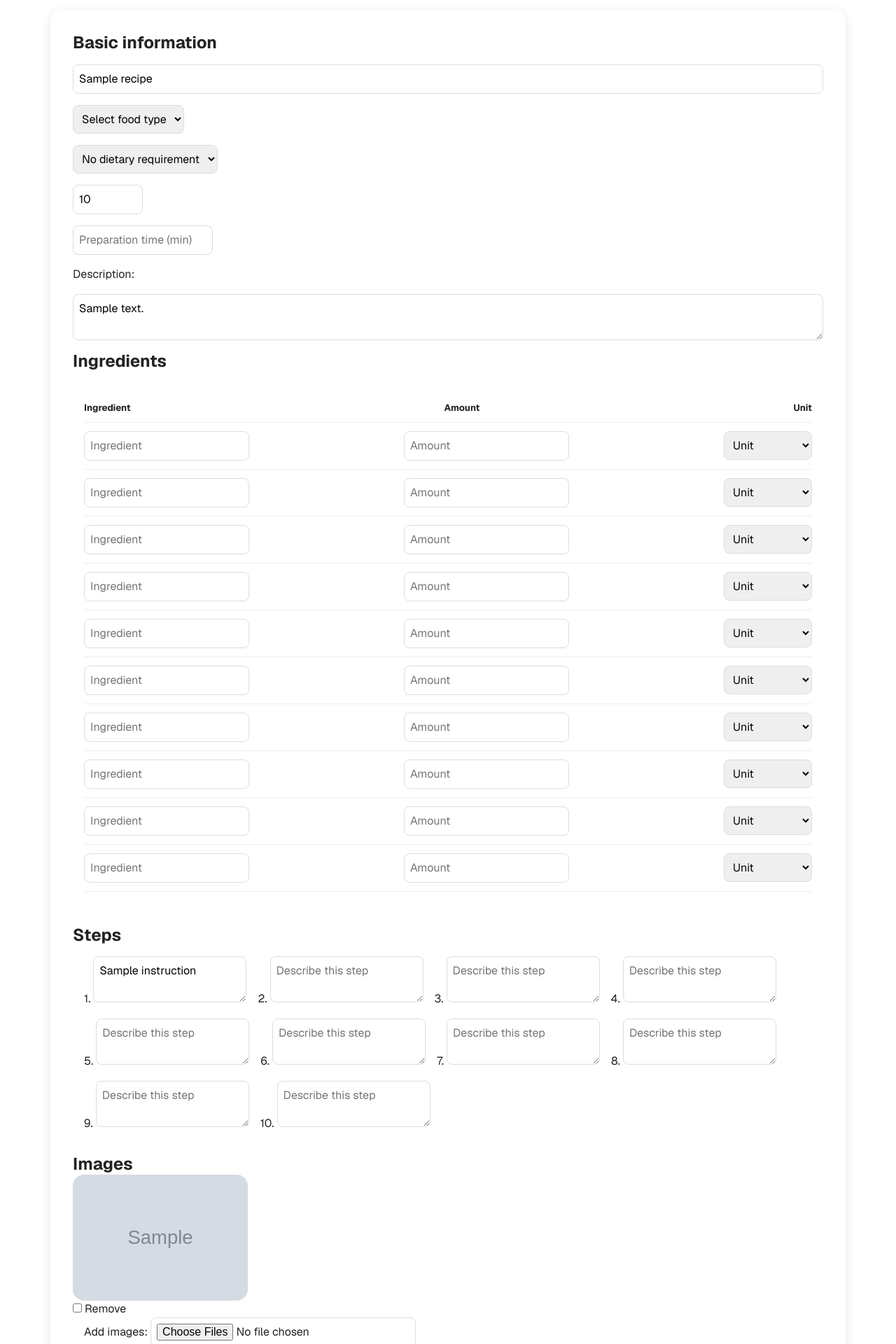
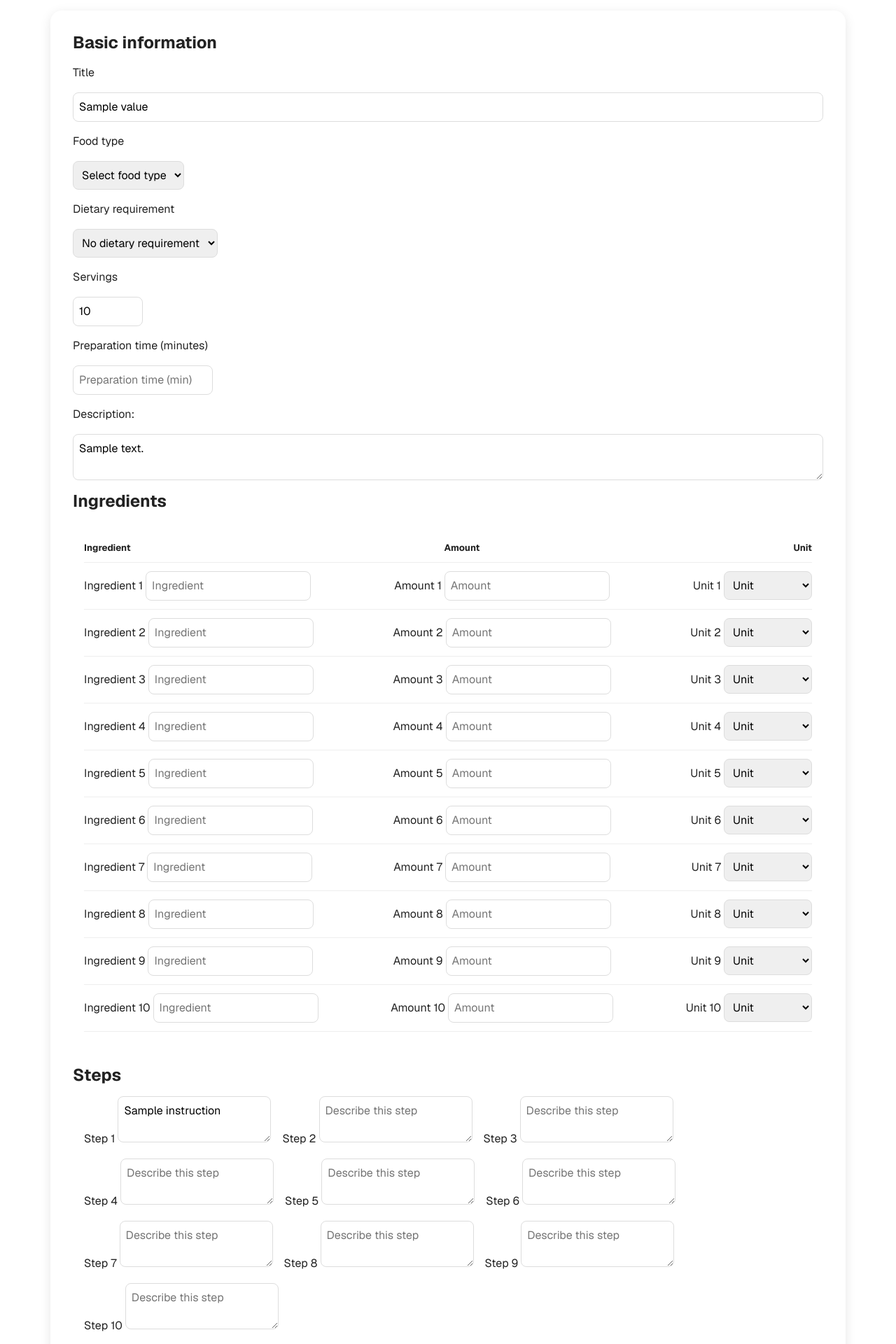
Before and after one commit to oskari6/web-project-recipes, a Flask app: template templates/recipes/recipe_form.html in a window 1280 px wide. Shown: the part 455-2375 px from the top of the page at 70% size. Run offline with Flask 3, Linux system fonts and the light colour scheme; the template is opened without the code that fills it: most values are stand-ins (such as "Sample title", 1, 10 or a date in 2020); grey boxes marked "Sample" are stand-in pictures; one stand-in notice (Sample message) is shown.

Commit message:
Labels for templates

```diff
--- a/templates/base.html
+++ b/templates/base.html
@@ -13,7 +13,7 @@
 
   <body>
     <header>
-      <img class="nav-logo" src="/static/images/icon.png"/>
+      <img class="nav-logo" src="/static/images/icon.png" alt="Recipe App logo"/>
       <nav class="container">
         <a href="/">Home</a>
         <a href="/recipes/create">Contribute</a>
@@ -29,6 +29,8 @@
       </nav>
         <h1 style="margin-left: auto; white-space: nowrap;">Recipe App</h1>
     </header>
+
+    {% include "notification.html" %}
 
     <main class="container">
       {% block content %}{% endblock %}
--- a/templates/recipes/recipe_form.html
+++ b/templates/recipes/recipe_form.html
@@ -28,59 +28,72 @@
 
       <div class="flex-column">
         <h2>Basic information</h2>
+          <label for="recipe-title">Title</label>
           <input
             required
+            id="recipe-title"
+            maxlength="200"
             placeholder="title"
             type="text"
             name="title"
-            value="{{ recipe.title if editing else '' }}"
+            value="{{ values.get('title', '') or '' }}"
           >
 
-          <select name="food_type">
+          <label for="food_type">Food type</label>
+          <select id="food_type" name="food_type">
             <option value="">Select food type</option>
 
             {% for food_type in food_types %}
               <option
                 value="{{ food_type }}"
-                {% if editing and recipe.food_type == food_type %}selected{% endif %}
+                {% if values.get('food_type') == food_type %}selected{% endif %}
               >
                 {{ food_type }}
               </option>
             {% endfor %}
           </select>
 
-          <select name="dietary_requirements">
+          <label for="dietary_requirements">Dietary requirement</label>
+          <select id="dietary_requirements" name="dietary_requirements">
             <option value="">No dietary requirement</option>
 
             {% for requirement in dietary_requirements %}
               <option
                 value="{{ requirement }}"
-                {% if editing and recipe.dietary_requirements == requirement %}selected{% endif %}
+                {% if values.get('dietary_requirements') == requirement %}selected{% endif %}
               >
                 {{ requirement }}
               </option>
             {% endfor %}
           </select>
 
+          <label for="servings">Servings</label>
           <input
+            id="servings"
+            min="1"
+            step="1"
             placeholder="Servings"
             style="width: 100px;"
             type="number"
             name="servings"
-            value="{{ recipe.servings if editing else '' }}"
+            value="{{ values.get('servings', '') or '' }}"
           >
 
+          <label for="preparation_time">Preparation time (minutes)</label>
           <input
+            id="preparation_time"
+            min="1"
+            step="1"
             placeholder="Preparation time (min)"
             style="width: 200px;"
             type="number"
             name="preparation_time"
-            value="{{ recipe.preparation_time if editing else '' }}"
+            value="{{ values.get('preparation_time', '') or '' }}"
           >
 
         <label class="flex-column">
           Description:
-          <textarea required name="description">{{ recipe.description if editing else '' }}</textarea>
+          <textarea required maxlength="10000" name="description">{{ values.get('description', '') or '' }}</textarea>
         </label>
     </div>
 
@@ -93,21 +106,26 @@
         <h5>Unit</h5>
         </div>
         {% for i in range(10) %}
-          {% set ingredient = recipe_ingredients[i] if editing and i < recipe_ingredients|length else none %}
+          {% set ingredient = recipe_ingredients[i] if i < recipe_ingredients|length else none %}
 
           <div class="ingredient-row">
+            <label>Ingredient {{ i + 1 }}
             <input
               name="ingredient"
               value="{{ ingredient.ingredient if ingredient else '' }}"
               placeholder="Ingredient"
             >
+            </label>
 
+            <label>Amount {{ i + 1 }}
             <input
               name="ingredient_amount"
               value="{{ ingredient.amount if ingredient and ingredient.amount is not none else '' }}"
               placeholder="Amount"
             >
+            </label>
 
+            <label>Unit {{ i + 1 }}
             <select name="ingredient_unit">
               <option value="">Unit</option>
 
@@ -120,6 +138,7 @@
                 </option>
               {% endfor %}
             </select>
+            </label>
           </div>
         {% endfor %}
       </div>
@@ -128,12 +147,14 @@
     <h2>Steps</h2>
     <div style="padding: 1rem" class="flex-wrap">
       {% for i in range(10) %}
-        {% set step = recipe_steps[i] if editing and i < recipe_steps|length else none %}
+        {% set step = recipe_steps[i] if i < recipe_steps|length else none %}
 
         <div class="step-row">
-          <span>{{ i + 1 }}.</span>
+          <label for="step-{{ i }}">Step {{ i + 1 }}</label>
 
           <textarea
+            id="step-{{ i }}"
+            maxlength="5000"
             name="recipe_step"
             placeholder="Describe this step"
           >{{ step.instruction if step else '' }}</textarea>
@@ -189,6 +210,7 @@
           {{ "Save changes" if editing else "Create recipe" }}
         </button>
       </div>
+    </div>
   </form>
 </div>
 {% endblock %}
--- a/templates/recipes/remove_recipe.html
+++ b/templates/recipes/remove_recipe.html
@@ -4,11 +4,7 @@
 
 <dialog id="removeRecipeModal">
   <form action="{{ url_for('recipes.remove_recipe', recipe_id=recipe.id) }}" method="post">
-    <input
-        type="hidden"
-        name="csrf_token"
-        value="{{ session.csrf_token }}"
-    >
+    <input type="hidden" name="csrf_token" value="{{ session.csrf_token }}">
     <p>Do you want to remove the recipe?</p>
 
     <button style="background-color: var(--color-danger)" type="submit">Confirm</button>
--- a/templates/users/remove_user.html
+++ b/templates/users/remove_user.html
@@ -4,11 +4,7 @@
 
 <dialog id="removeUserModal">
   <form action="{{ url_for('users.remove_user') }}" method="post">
-    <input
-        type="hidden"
-        name="csrf_token"
-        value="{{ session.csrf_token }}"
-    >
+    <input type="hidden" name="csrf_token" value="{{ session.csrf_token }}">
     <p>Do you want to delete your user profile? All of the related resources will also be removed</p>
 
     <button style="background-color: var(--color-danger)" type="submit">Confirm</button>
```
Also changed, not shown: templates/recipes/recipes.html (+14 -4 lines), templates/users/user.html (+7 -7 lines), templates/users/user_form.html (+5 -17 lines), templates/users/users.html (+14 -4 lines).
